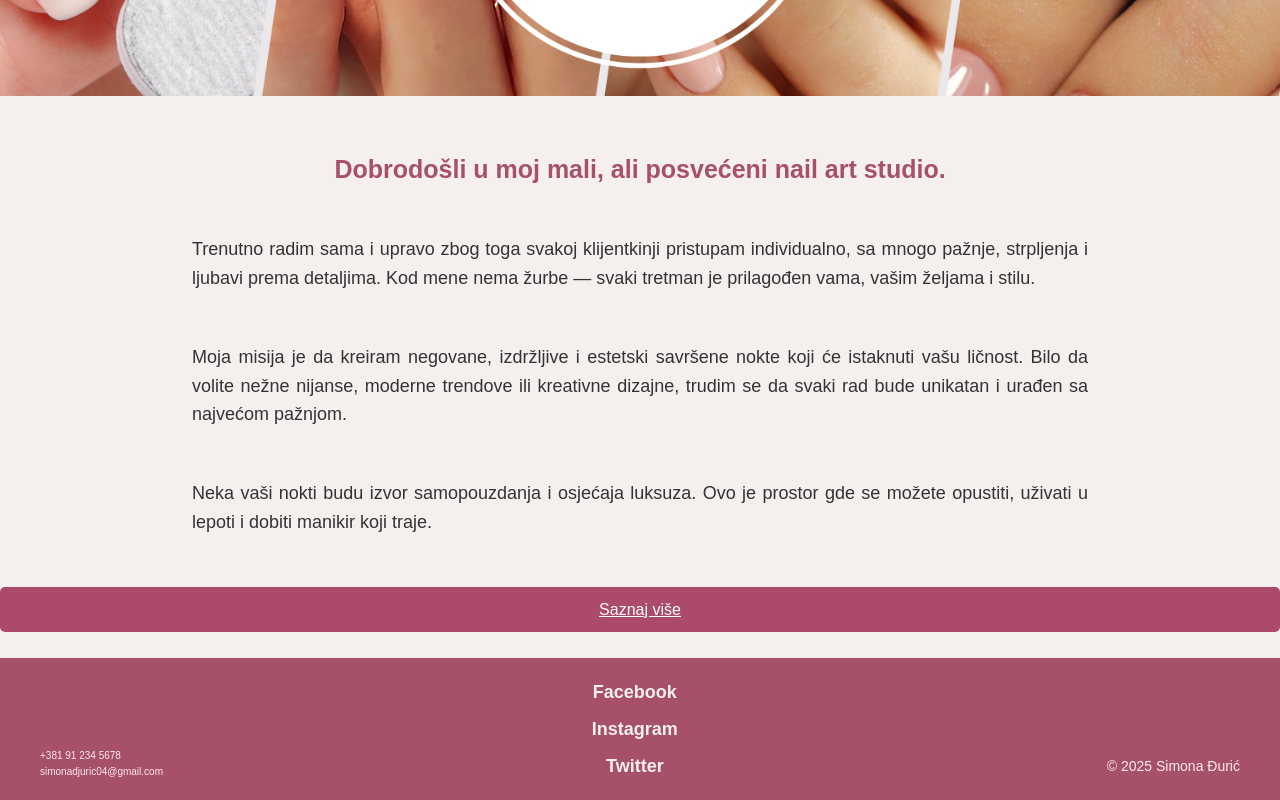
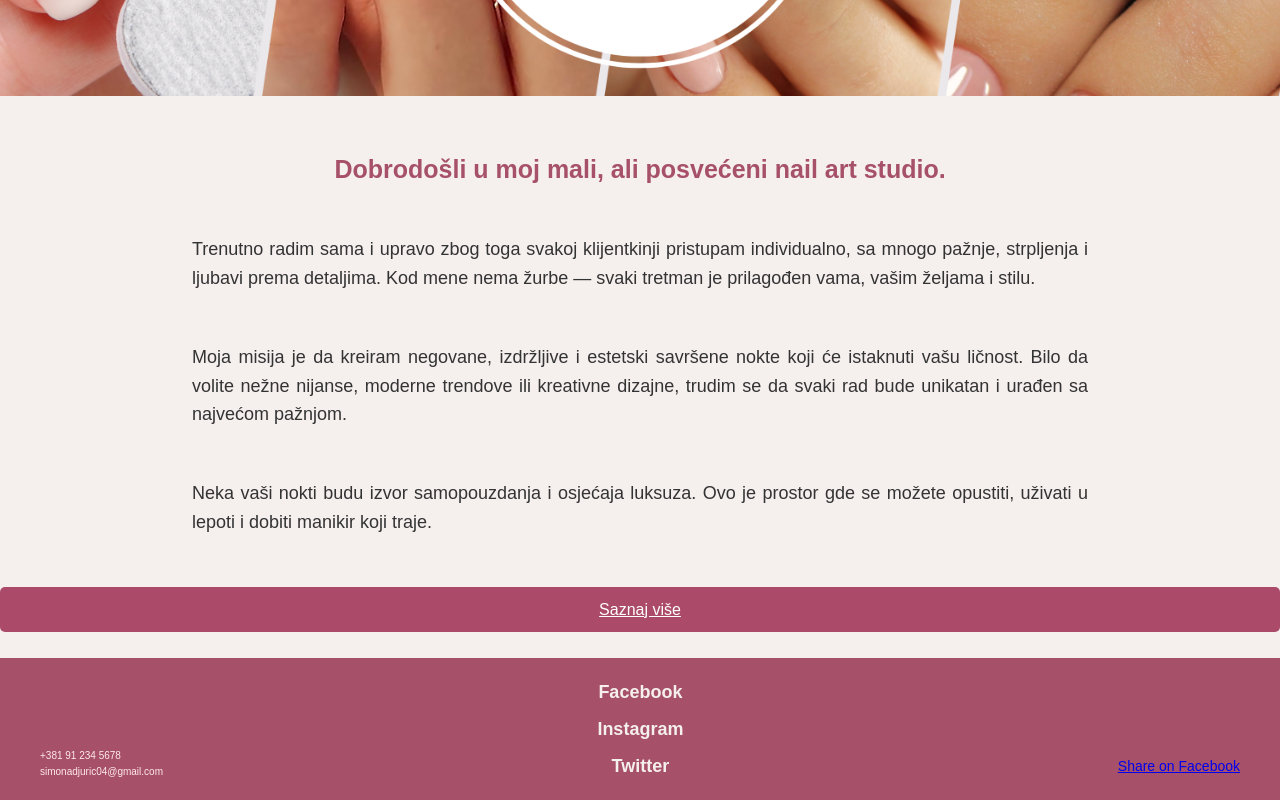
Before and after one commit to SimonaD04/simona-sajt3, a plain HTML site: page index.html in a window 1280 px wide. Shown: the part 421-1221 px from the top of the page. Drawn offline with Linux system fonts and the light colour scheme.

Commit message:
Update index.html

```diff
--- a/index.html
+++ b/index.html
@@ -53,7 +53,7 @@
     </div>
 
     <div class="footer-right">
-        <p>© 2025 Simona Đurić</p>
+        <p><a href="https://www.facebook.com/sharer/sharer.php?u=https://tvoj-sajt.github.io" target="_blank">Share on Facebook</a></p>
     </div>
 </footer>
 </body>
```
